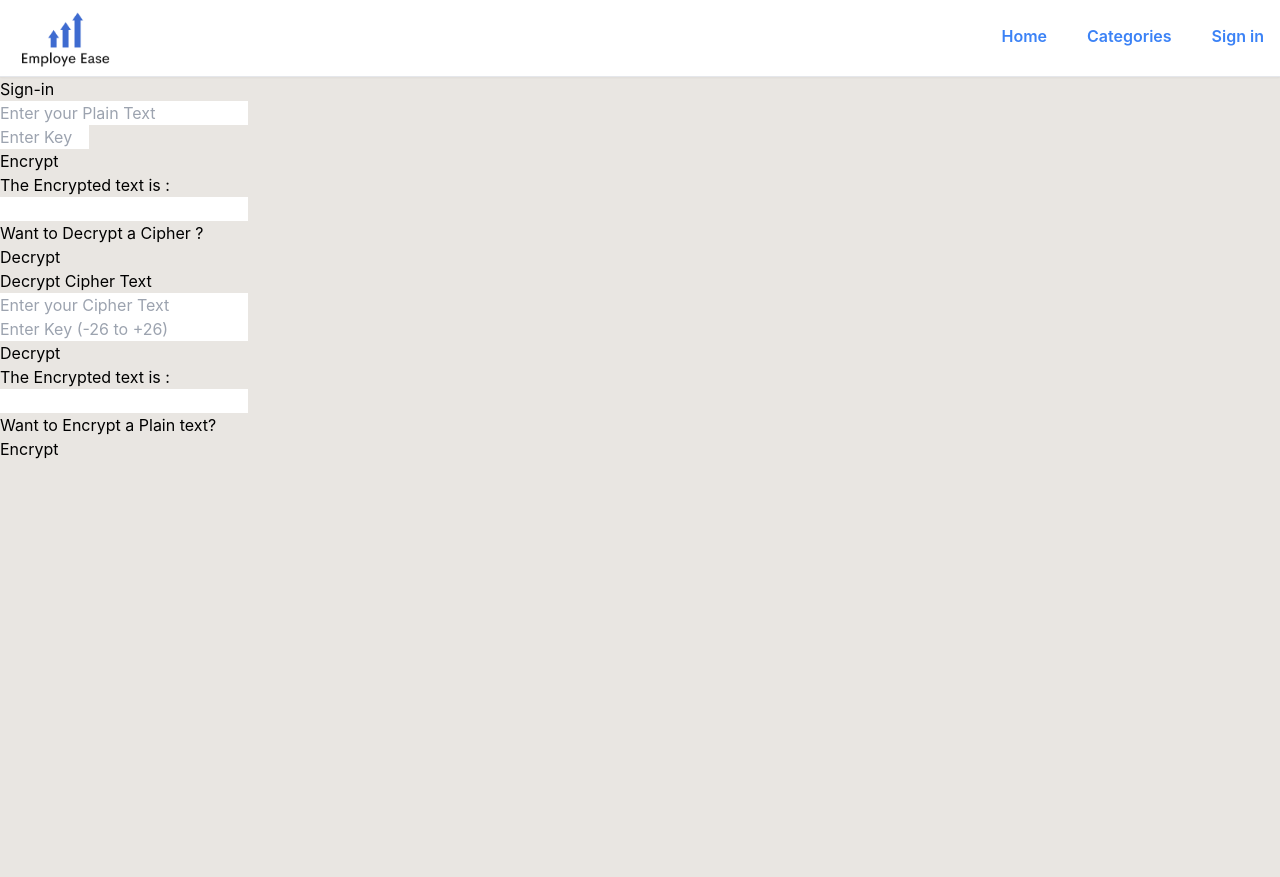
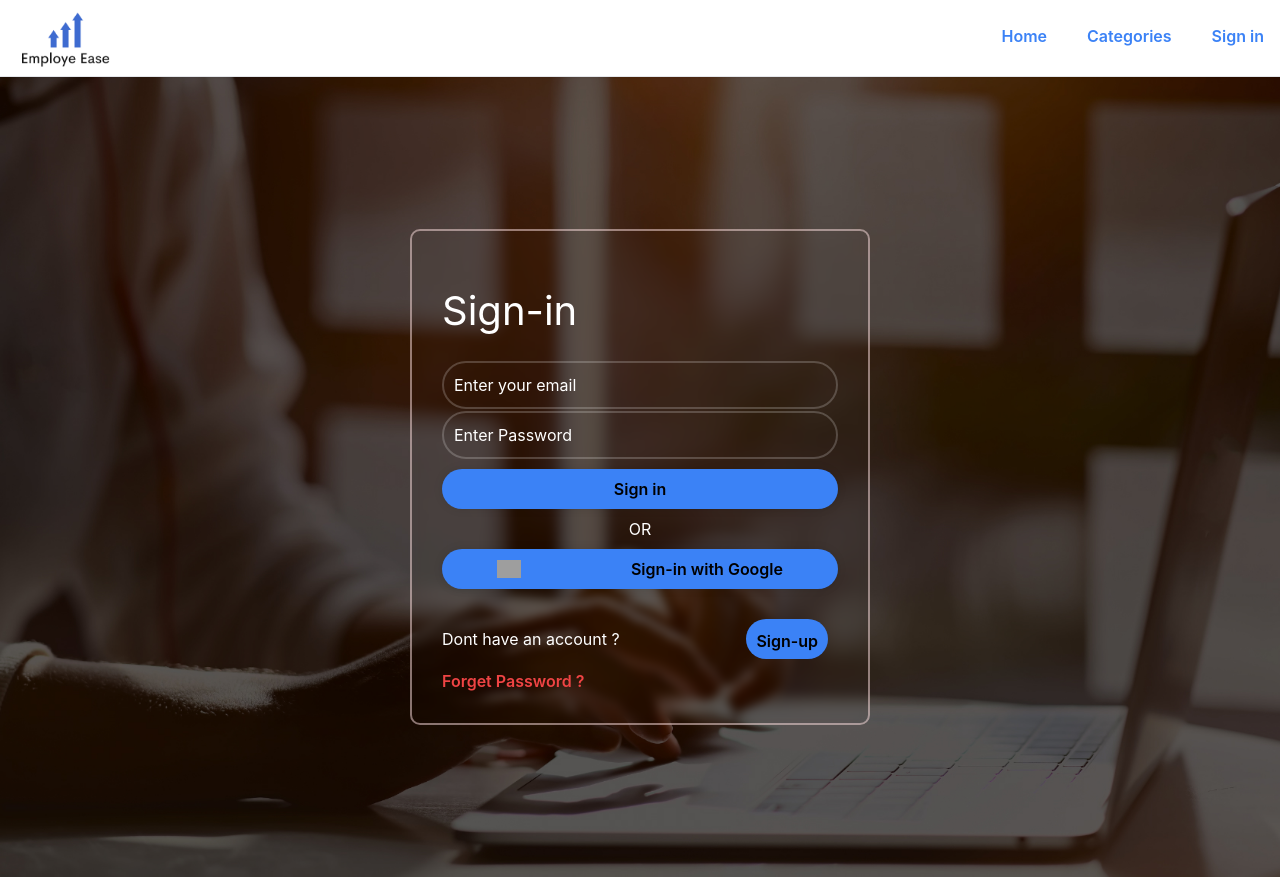
Before and after one commit to Siddiqui0013/employe_ease, a React (Create React App) app: page /Signin in a window 1280 px wide. Before the commit the page ends 800 px from the top, so only its background shows below. Built offline with nearby package versions, Linux system fonts and the light colour scheme; grey boxes are pictures that could not be loaded.

Commit message:
sing in and up done

```diff
--- a/src/App.css
+++ b/src/App.css
@@ -1,3 +1,95 @@
 body{
     background-color: rgb(233, 230, 226);
 }
+.body{
+
+    background:url(signin-bg.jpg) no-repeat;
+    height: 100vh;
+    display: flex;
+    align-items: center;
+    justify-content: center;
+    background-size:cover;
+}
+.container{
+    background:transparent;
+    width: 460px;
+    border: 2px solid rgba(255, 225, 225, 0.5);
+    color: white;
+    backdrop-filter: blur(5px);
+    padding: 30px;
+    border-radius: 10px;
+}
+h1{
+    font-size: 40px;
+    padding: 20px 0;
+}
+.text, .key, .encrypted{
+    width: 100%;
+    height: 50px;
+}
+.text input, .key input, .encrypted input{
+    width: 100%;
+    /* height: 100%; */
+    padding: 10px;
+    background: transparent;
+
+    border: none;
+    outline: none;
+    border: 2px solid rgba(255, 255, 255, .2);
+    border-radius: 40px;
+    font-size: 16px;
+    color: white;
+}
+.text input::placeholder, .key input::placeholder,
+.encrypted input::placeholder{
+    color: white;
+}
+.btn{
+    margin: 8px 0px;
+    width: 100%;
+    height: 40px;
+    color: black;
+    border: none;
+    outline: none;
+    border-radius: 40px;
+    box-shadow: 0 0 10px rgba(0, 0, 0, .1);
+    cursor: pointer;
+    font-size: 16px;
+    font-weight: 600;
+}
+.decryptBtn{
+    color: black;
+    margin: 10px 10px;
+    padding: 10px;
+    height: 40px;
+    border: none;
+    outline: none;
+    border-radius: 20px;
+    cursor: pointer;
+    font-size: 16px;
+    font-weight: 600;
+}
+
+a:hover{
+    text-decoration: underline;
+}
+
+.toDecrypt{
+    display: flex;
+    align-items: center;
+    justify-content: space-between;
+    margin-top: 20px;
+}
+
+
+
+
+
+
+
+
+@media only screen and (max-width: 600px) {
+    .homeli{
+        display: none;
+  }
+}
--- a/src/components/Navbar.jsx
+++ b/src/components/Navbar.jsx
@@ -1,36 +1,33 @@
+
 import React from 'react';
 import { useLocation, useNavigate } from 'react-router-dom';
 
 export default function Navbar() {
+  const location = useLocation().pathname;
+  const nav = useNavigate();
 
-  const location = useLocation().pathname
-  // console.log(location.pathname)
-  // function pathMatch(route){
-  //   if(route === location){
-  //     return true;
-  //   }
-  // }
-  const pathMatch = route => route === location;
+  // const pathMatch = route => route === location;
+  const pathMatch = (...routes) => routes.some(route => route === location);
 
-  const nav = useNavigate()
-
+  const isActive = pathMatch("/signin", "/signup");
 
 
   return (
-
     <div className="bg-white border-b shadow-sm sticky top-0 z-50">
       <header className="flex m-auto justify-between px-4 mx-auto items-center">
-      <div >
-        <img onClick={()=>nav("/")} className="logo cursor-pointer h-16" src="logo.png" alt="employe ease" />
+        <div>
+          <img onClick={() => nav("/")} className="logo cursor-pointer h-16" src="logo.png" alt="employe ease" />
         </div>
+
         <div className="menu">
           <ul className="flex space-x-10">
-          <li onClick={()=>nav("/")} className={`cursor-pointer border-b-4 py-6 font-semibold border-b-transparent
-          ${pathMatch("/") && "text-black border-b-blue-500"} text-blue-500`}>Home</li>
-          <li onClick={()=>nav("/categories")} className={`cursor-pointer border-b-4 py-6 font-semibold border-b-transparent
-          ${pathMatch("/categories") && "text-black border-b-blue-500"} text-blue-500`}>Categories</li>
-          <li onClick={()=>nav("/signin")} className={`cursor-pointer border-b-4 py-6 font-semibold border-b-transparent
-          ${pathMatch("/signin") && "text-black border-b-blue-500"} text-blue-500`}>Sign in</li>
+
+          <li onClick={() => nav("/")} className={`homeli cursor-pointer border-b-4 py-6 font-semibold border-b-transparent ${pathMatch("/") ? "text-black border-b-blue-500" : "text-blue-500"}`}>Home</li>
+
+
+            <li onClick={() => nav("/categories")} className={`cursor-pointer border-b-4 py-6 font-semibold border-b-transparent ${pathMatch("/categories") ? "text-black border-b-blue-500" : "text-blue-500"}`}>Categories</li>
+
+            <li onClick={() => nav("/signin")} className={`cursor-pointer border-b-4 py-6 font-semibold border-b-transparent ${isActive ? "text-black border-b-blue-500" : "text-blue-500"}`}>Sign in</li>
           </ul>
         </div>
       </header>
--- a/src/pages/Signin.jsx
+++ b/src/pages/Signin.jsx
@@ -1,69 +1,39 @@
 import React from 'react'
+import { useNavigate } from 'react-router-dom'
 
 export default function Signin() {
+
+  const nav = useNavigate()
   return (
 
+    <div className="body">
     <div className="container">
       <div className="signin">
 
         <h1>Sign-in</h1>
 
         <div className="text">
-          <input type="text" placeholder="Enter your Plain Text" />
+          <input type="text" placeholder="Enter your email" />
         </div>
 
         <div className="key">
-          <input type="number" min="-26" max="26" placeholder="Enter Key (-26 to +26)" />
+          <input type="number" placeholder="Enter Password" />
         </div>
 
         <div className="button">
-          <button className="btn">Encrypt</button>
-        </div>
-
-        <div className="encrypted">
-          <div className="solutionText">
-            <h3>The Encrypted text is :</h3>
-          </div>
-          <div className="solInput">
-            <input type="text" readOnly />
-          </div>
+          <button className="btn bg-blue-500">Sign in</button>
+          <p className="text-center mb-2">OR</p>
+  <button className="btn flex justify-around items-center bg-blue-500"><img width="24" height="24" src="https://img.icons8.com/ios/50/google-logo--v1.png" alt="google-logo--v1"/><p>Sign-in with Google</p></button>
         </div>
 
         <div className="toDecrypt">
-          <p>Want to Decrypt a Cipher ?</p>
-          <button className="decryptBtn">Decrypt</button>
+          <p>Dont have an account ?</p>
+          <button className="decryptBtn bg-blue-500" onClick={()=>(nav("/Signup"))}>Sign-up</button>
         </div>
+        <div className="forPass text-red-500 font-semibold">Forget Password ? </div>
 
       </div>
-
-      <div className="decrypt">
-
-        <h1>Decrypt Cipher Text</h1>
-
-        <div className="text">
-          <input type="text" placeholder="Enter your Cipher Text" />
-        </div>
-
-        <div className="key">
-          <input type="text" placeholder="Enter Key (-26 to +26)" />
-        </div>
-
-        <div className="button">
-          <button className="btn">Decrypt</button>
-        </div>
-
-        <div className="encrypted">
-          <div className="solutionText">
-            <h3>The Encrypted text is :</h3>
-          </div>
-          <input type="text" readOnly />
-        </div>
-
-        <div className="toDecrypt">
-          <p>Want to Encrypt a Plain text?</p>
-          <button className="decryptBtn">Encrypt</button>
-        </div>
-      </div>
+    </div>
     </div>
 
   )
--- a/src/pages/Signup.jsx
+++ b/src/pages/Signup.jsx
@@ -1,7 +1,38 @@
 import React from 'react'
+import { useNavigate } from 'react-router-dom'
 
 export default function Signup() {
+
+  const nav=useNavigate()
   return (
-    <div>Signup</div>
+
+    <div className="body">
+
+    <div className="container">
+    <div className="signup">
+
+<h1>Sign-up</h1>
+
+<div className="text">
+  <input type="email" placeholder="Enter your email" />
+</div>
+
+<div className="key">
+  <input type="text" placeholder="Enter Password" />
+</div>
+
+<div className="button">
+  <button className="btn bg-blue-500">Sign-up</button>
+  <p className="text-center mb-2">OR</p>
+  <button className="btn flex justify-around items-center bg-blue-500"><img width="24" height="24" src="https://img.icons8.com/ios/50/google-logo--v1.png" alt="google-logo--v1"/><p>Sign-up with Google</p></button>
+</div>
+
+<div className="toDecrypt">
+  <p>Already have an account ?</p>
+  <button onClick={()=>(nav("/Signin"))} className="decryptBtn bg-blue-500">Sign-in</button>
+</div>
+</div>
+    </div>
+    </div>
   )
 }
--- /dev/null
+++ b/src/postcss.config.js
@@ -0,0 +1,8 @@
+module.exports = {
+    plugins: {
+      'postcss-import': {},
+      'tailwindcss/nesting': 'postcss-nesting',
+      tailwindcss: {},
+      autoprefixer: {},
+    }
+  }
```
Also changed, not shown: package.json (+7 -1 lines), src/signin-bg.jpg, 1 other file (tests, documents, lock files or other folders). Lines whose indentation alone changed are shown as unchanged.
